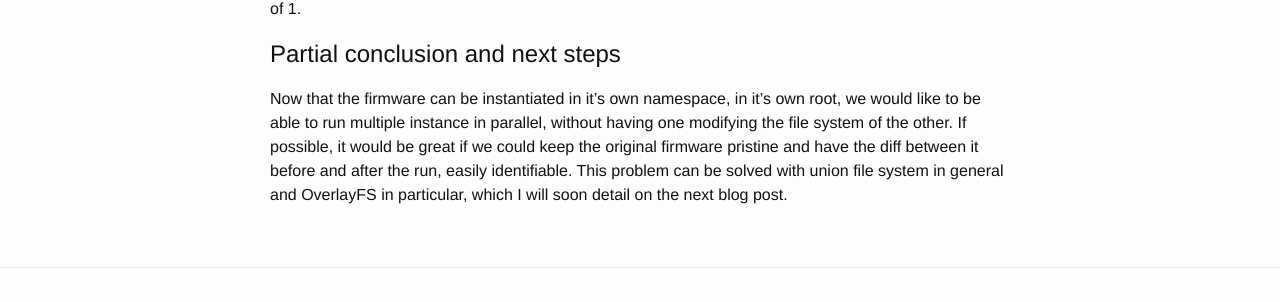
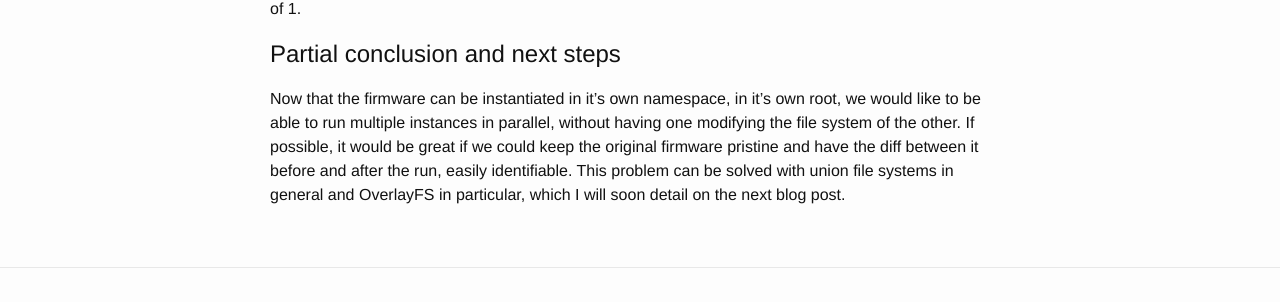
Before and after one commit to ncarrier/ncarrier.github.io, a Jekyll site: the page built from _posts/2015-10-18-namespaces-overlayfs-and-apparmor-1-3.markdown, in a window 1280 px wide. Shown: the part 1528-1830 px from the top of the page. Built offline with Jekyll 4.4.1, drawn with Linux system fonts in a browser that asks for light colours.

Commit message:
[DEBUG] fixed grammatical mistakes

```diff
--- a/_posts/2015-10-18-namespaces-overlayfs-and-apparmor-1-3.markdown
+++ b/_posts/2015-10-18-namespaces-overlayfs-and-apparmor-1-3.markdown
@@ -87,11 +87,11 @@ of 1.
 # Partial conclusion and next steps
 
 Now that the firmware can be instantiated in it's own namespace, in it's own
-root, we would like to be able to run multiple instance in parallel, without
+root, we would like to be able to run multiple instances in parallel, without
 having one modifying the file system of the other.
 If possible, it would be great if we could keep the original firmware pristine
 and have the diff between it before and after the run, easily identifiable.
-This problem can be solved with union file system in general and OverlayFS in
+This problem can be solved with union file systems in general and OverlayFS in
 particular, which I will soon detail on the next blog post.
 
 [chroot]: http://linux.die.net/man/2/chroot
```
